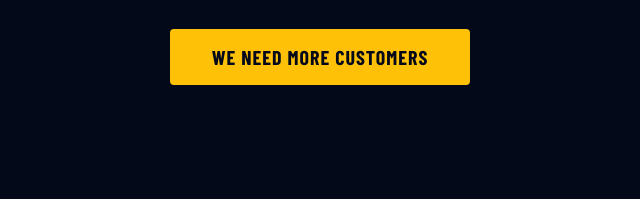
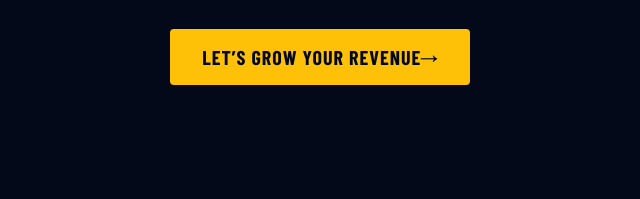
Before and after one commit to Buyseech/buyseech-site, a plain HTML site: page public/index.html in a window 1280 px wide. Shown: the part 564-763 px from the top of the page, 522-1162 px from the left. Drawn offline with Linux system fonts and the light colour scheme.

Commit message:
Hero button: 'Let's grow your revenue →' (top bar keeps 'We need more customers')
Co-Authored-By: Claude Opus 5.5 <noreply@anthropic.com>
Claude-Session: https://claude.ai/code/session_01A7u75sk3TBqvLuYbJazVD2

```diff
--- a/public/index.html
+++ b/public/index.html
@@ -99,7 +99,7 @@
       <p class="hero-sub fit fit-3"><span>Not the last step.</span> <span>Not an afterthought.</span></p>
       <p class="lede">No vanity metrics. No 40-page SEO reports nobody reads. We care about one thing: your bottom line. <strong class="hl-y">More leads</strong>, <strong class="hl-y">more orders</strong>, <strong class="hl-y">more revenue</strong>, in every country and language you sell in. Nothing else counts. Period.</p>
       <div class="cta-row">
-        <a class="btn" href="#review">We need more customers</a>
+        <a class="btn" href="#review">Let’s grow your revenue <span aria-hidden="true">&rarr;</span></a>
       </div>
     </div>
   </section>
```
